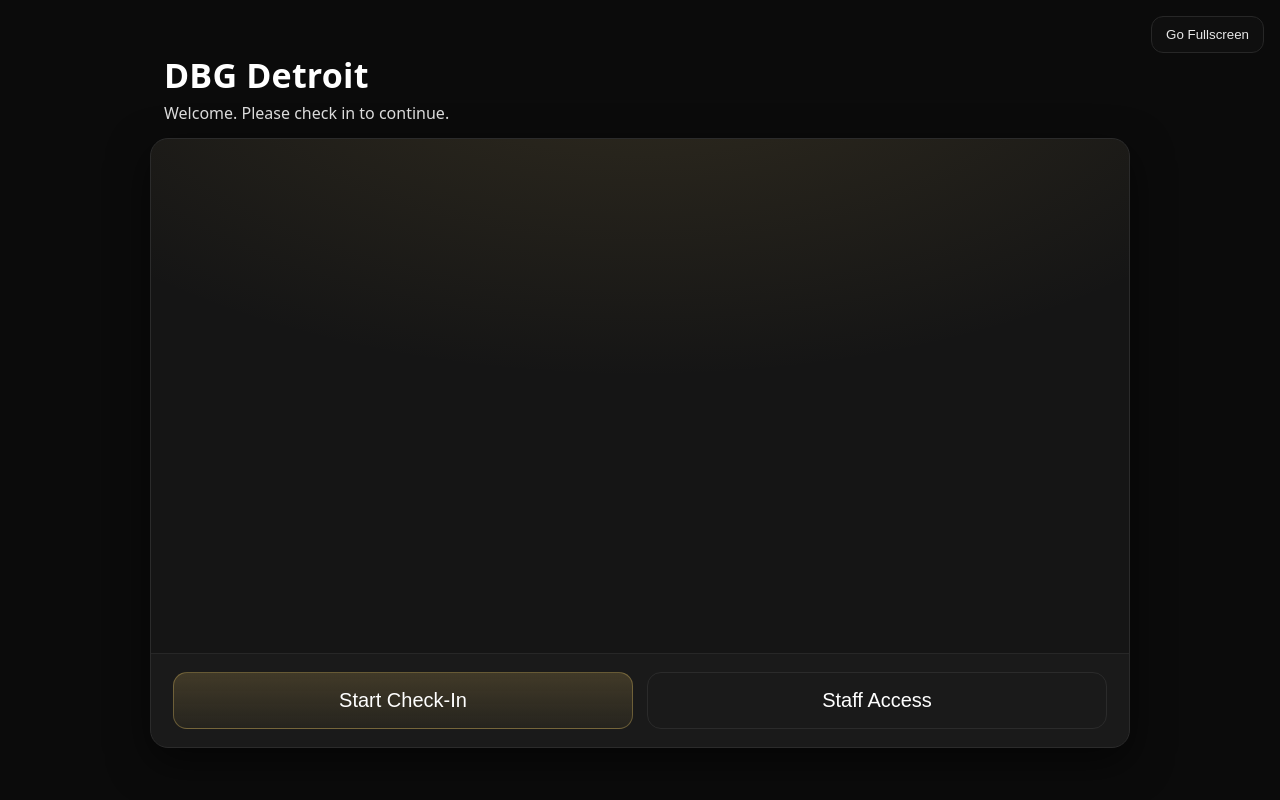
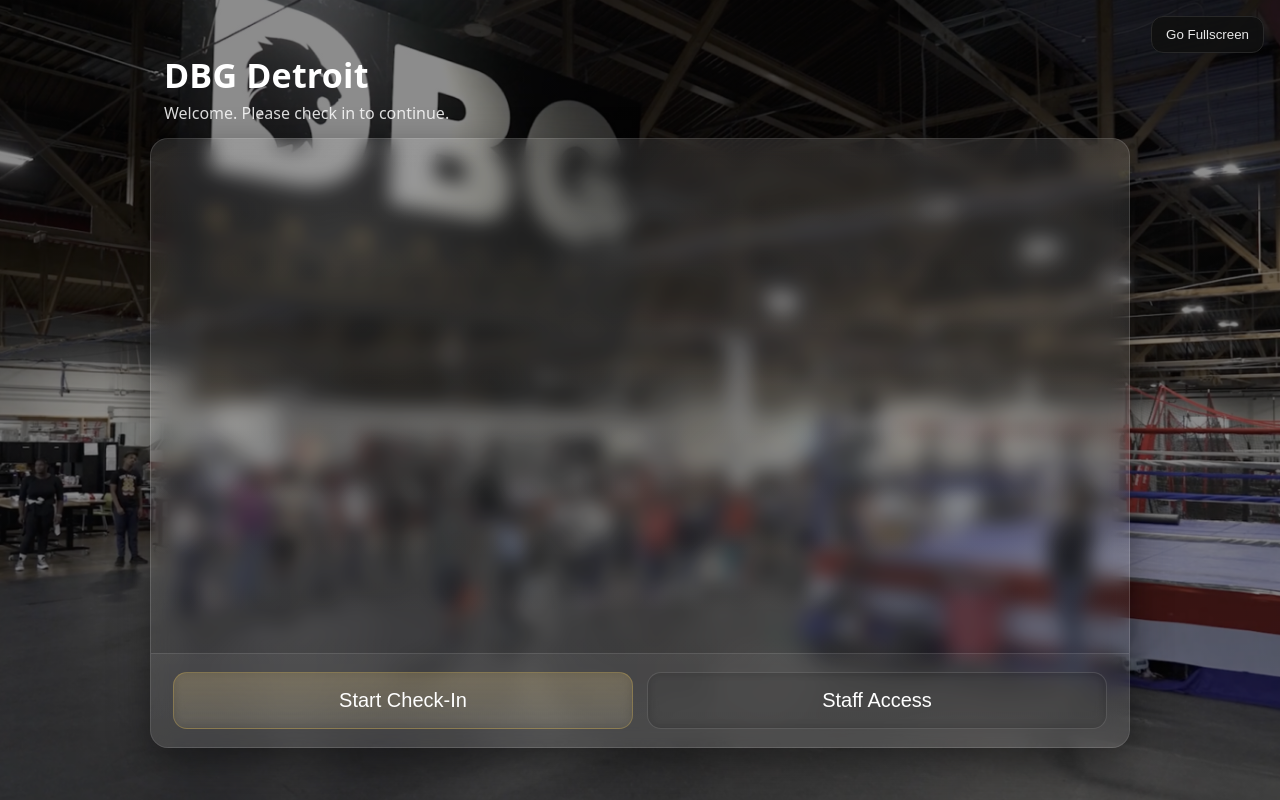
Before and after one commit to Hjhasan93/DBG-check-in-system, a React (Vite) app: page / in a window 1280 px wide. Built offline with nearby package versions, Linux system fonts and the light colour scheme.

Commit message:
UIs updates

```diff
--- a/src/styles/dbg.css
+++ b/src/styles/dbg.css
@@ -9,6 +9,7 @@
   --gold: #b79b53;
   --dangerBg: #3a1515;
   --dangerStroke: #5a1e1e;
+  --bgOverlay: rgba(0,0,0,0.45);
 
   --radius: 18px;
   --radiusSm: 12px;
@@ -19,8 +20,15 @@
 
 body{
   margin: 0;
-  background: var(--bg);
+  min-height: 100vh;
   color: var(--text);
+  background-image:
+    linear-gradient(var(--bgOverlay), var(--bgOverlay)),
+    url("../assets/kiosk-bg.png");
+  background-size: cover;
+  background-position: center;
+  background-repeat: no-repeat;
+  background-attachment: fixed;
   font-family: ui-sans-serif, system-ui, -apple-system, Segoe UI, Roboto, Arial, "Apple Color Emoji", "Segoe UI Emoji";
 }
 
@@ -30,16 +38,26 @@
   display: flex;
   align-items: center;
   justify-content: center;
+  background: transparent;
 }
 
 /* Card base */
 .dbgCard{
   width: min(980px, 100%);
-  background: radial-gradient(1200px 600px at 50% -20%, rgba(183,155,83,0.18), transparent 60%), var(--card);
-  border: 1px solid var(--stroke);
   border-radius: var(--radius);
   padding: 0;
-  box-shadow: 0 14px 40px rgba(0,0,0,0.55);
+
+  /* glass look */
+  background: linear-gradient(
+      180deg,
+      rgba(255,255,255,0.10),
+      rgba(255,255,255,0.06)
+    );
+  backdrop-filter: blur(10px);
+  -webkit-backdrop-filter: blur(10px);
+
+  border: 1px solid rgba(255,255,255,0.14);
+  box-shadow: 0 14px 40px rgba(0,0,0,0.45);
 }
 
 .dbgHeader{
@@ -93,8 +111,12 @@
   font-size: 20px;
   padding: 16px 18px;
   border-radius: 14px;
-  border: 1px solid var(--stroke);
-  background: #0f0f0f;
+  border: 1px solid rgba(255,255,255,0.14);
+
+  background: rgba(15,15,15,0.55);
+  backdrop-filter: blur(6px);
+  -webkit-backdrop-filter: blur(6px);
+
   color: var(--text);
   cursor: pointer;
   transition: transform 120ms ease, border-color 120ms ease, background 120ms ease, opacity 120ms ease;
@@ -115,7 +137,7 @@
 }
 
 .dbgBtnSecondary{
-  background: transparent;
+  background: rgba(0,0,0,0.25);
 }
 
 .dbgInput{
@@ -193,8 +215,8 @@
 
 .dbgCardFooter{
   padding: 18px 22px;
-  border-top: 1px solid rgba(255, 255, 255, 0.06);
-  background: rgba(255, 255, 255, 0.02);
+  border-top: 1px solid rgba(255,255,255,0.10);
+  background: rgba(255,255,255,0.05);
 }
 
 /* Print badge screen */
```
Also changed, not shown: src/assets/kiosk-bg.png (added), 1 other file (tests, documents, lock files or other folders).
